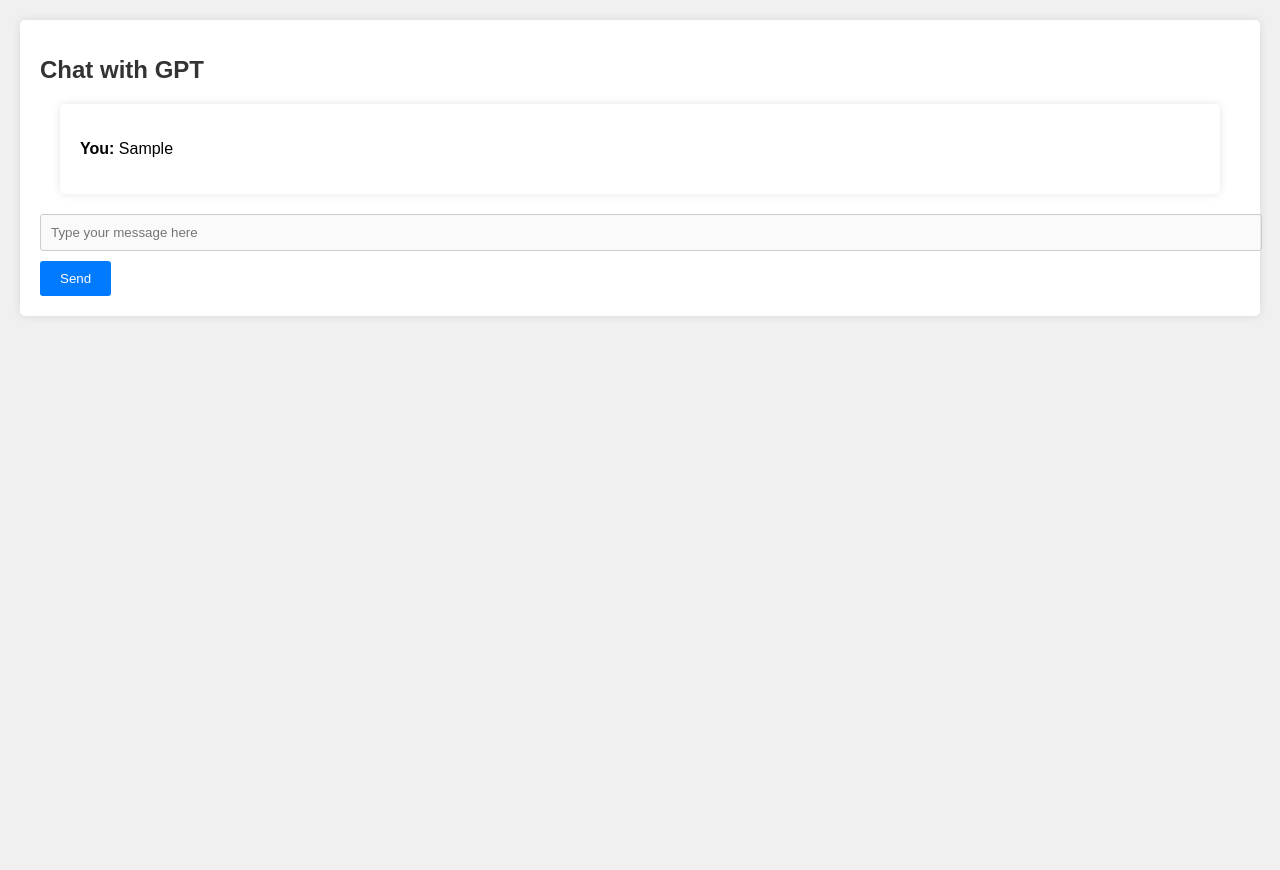
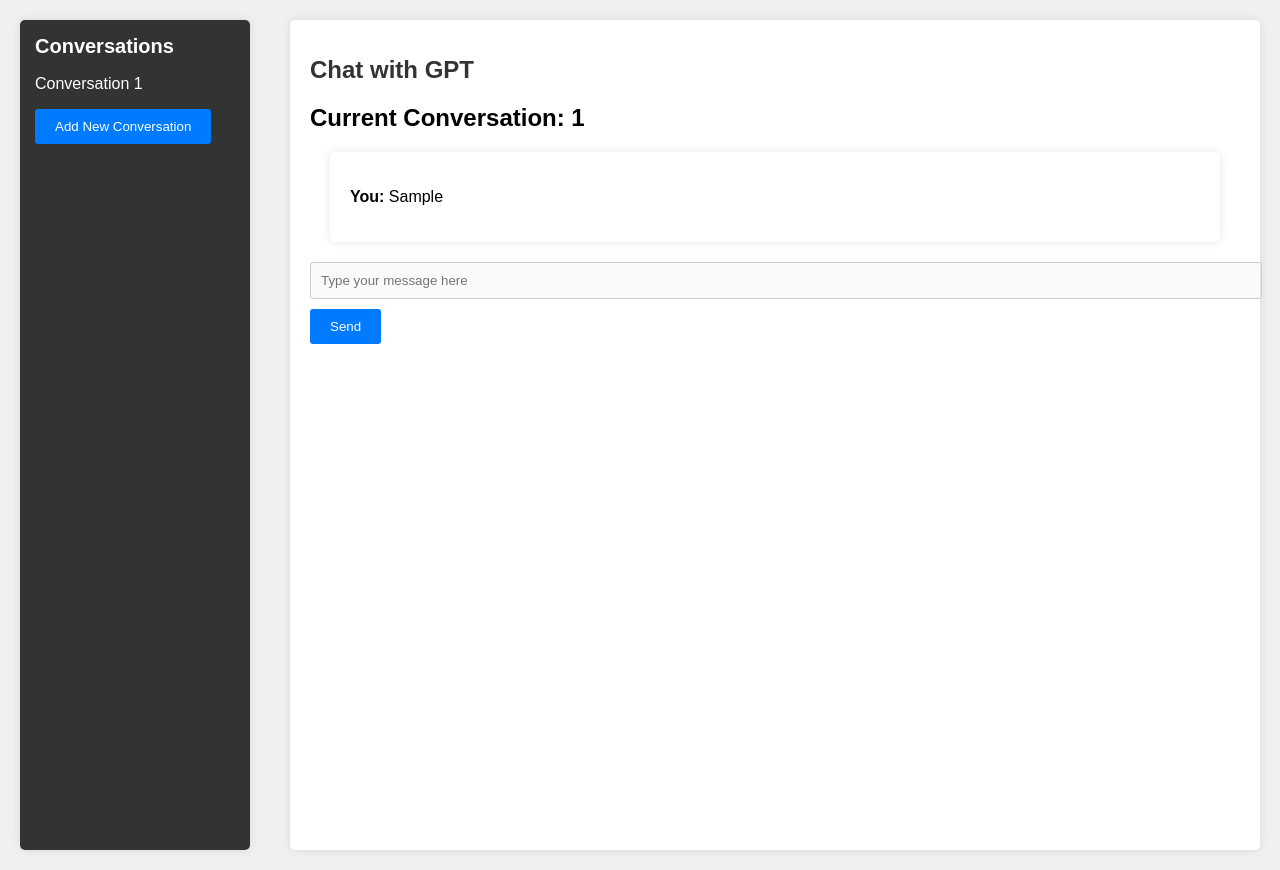
Before and after one commit to HarrisonCode115/OpenAIAPI, a plain HTML site: page index.html in a window 1280 px wide. Both pictures are taken after typing "Sample" into the empty fields and a click on the button "Send". Before the commit the page ends 800 px from the top, so only its background shows below. Drawn offline with Linux system fonts and the light colour scheme; no server answers.

Commit message:
Added conversations that can be returned locally.

```diff
--- a/index.html
+++ b/index.html
@@ -9,8 +9,18 @@
 </head>
 
 <body>
-    <div>
-        <h1 id = "heading">Chat with GPT</h1>
+    <div class="sidebar">
+        <h2>Conversations</h2>
+        <ul id="conversation-list">
+            <!-- Conversation IDs will be added here dynamically -->
+        </ul>
+        <button onclick="addNewConversation()">Add New Conversation</button>
+    </div>
+
+
+    <div class="main">
+        <h1>Chat with GPT</h1>
+        <h2 id = "current-conversation">Current Conversation: 1</h2>
         <div id="chat-box"></div>
         <input type="text" id="user-input" placeholder="Type your message here">
         <button onclick="sendMessage()">Send</button>
--- a/static/index.css
+++ b/static/index.css
@@ -3,6 +3,40 @@ body {
     background-color: #f0f0f0;
     margin: 0;
     padding: 0;
+    display: flex;
+}
+
+.sidebar {
+    width: 200px;
+    background-color: #333;
+    color: white;
+    padding: 15px;
+    box-shadow: 0 0 10px rgba(0,0,0,0.1);
+    height: 100vh;
+}
+
+.sidebar h2 {
+    font-size: 20px;
+    margin-top: 0;
+}
+
+.sidebar ul {
+    list-style-type: none;
+    padding: 0;
+}
+
+.sidebar ul li {
+    margin: 10px 0;
+    cursor: pointer;
+}
+
+.sidebar ul li:hover {
+    text-decoration: underline;
+}
+
+.main {
+    flex: 1;
+    padding: 20px;
 }
 
 div {
--- a/static/script.js
+++ b/static/script.js
@@ -1,24 +1,81 @@
+let currentConversationId = null;
+let conversationCounter = 0;
+let isLoading = false
+
+function addNewConversation() {
+    conversationCounter++;
+    const conversationId = `conversation-${conversationCounter}`;
+    const conversationList = document.getElementById('conversation-list');
+
+    const listItem = document.createElement('li');
+    listItem.textContent = "Conversation "+conversationCounter;
+    listItem.onclick = () => selectConversation(conversationId);
+    conversationList.appendChild(listItem);
+
+    // Automatically select the new conversation
+    selectConversation(conversationId);
+}
+
+async function selectConversation(conversationId) {
+    //If the chat is already loading, dont allow conversation change.
+    if(isLoading){return}
+
+    currentConversationId = conversationId;
+    const chatBox = document.getElementById('chat-box');
+    chatBox.innerHTML = ''; // Clear the chat box
+
+    try {
+        const response = await fetch(`http://127.0.0.1:5900/conversations/${conversationId}`);
+        const conversation = await response.json();
+
+        conversation.forEach(message => {
+            let role = ""
+            if(message.role == "assistant"){
+                role = "GPT"
+            }
+            if(message.role == "user"){
+                role = "You"
+            }
+            if(message.role != "system"){
+                chatBox.innerHTML += `<p><strong>${role}:</strong> ${message.content}</p>`;
+            }
+        });
+        hyphenLocation = conversationId.indexOf('-')
+        conversationNumber = conversationId.substring(hyphenLocation+1)
+        document.getElementById('current-conversation').textContent = "Conversation "+conversationNumber
+    } catch (error) {
+        console.error('Error loading conversation:', error);
+    }
+}
+
 async function sendMessage() {
     const userInput = document.getElementById('user-input').value;
     document.getElementById('user-input').value = ''; // Clear the input field
-    //Show the user their message so they know something is happening
+
 
     const chatBox = document.getElementById('chat-box');
+    //Show the user their message so they know something is happening
     chatBox.innerHTML += `<p><strong>You:</strong> ${userInput}</p>`;
+
     //Disable text field until response
     document.getElementById('user-input').disabled = true
+    isLoading = true
+
+    if (userInput.trim() === '' || !currentConversationId) return;
+
     const response = await fetch('http://127.0.0.1:5900/chat', {
         method: 'POST',
         headers: {
             'Content-Type': 'application/json',
         },
-        body: JSON.stringify({ message: userInput }),
+        body: JSON.stringify({ message: userInput, conversation_id:currentConversationId }),
     });
 
     const data = await response.json();
 
     chatBox.innerHTML += `<p><strong>GPT:</strong> ${data.message}</p>`;
     document.getElementById('user-input').disabled = false
+    isLoading = false
 
 }
 
@@ -28,3 +85,7 @@ document.getElementById('user-input').addEventListener('keypress', function(even
         sendMessage(); // Call the sendMessage function
     }
 });
+
+
+// Add initial conversation
+addNewConversation();
```
Also changed, not shown: 1 other file.
